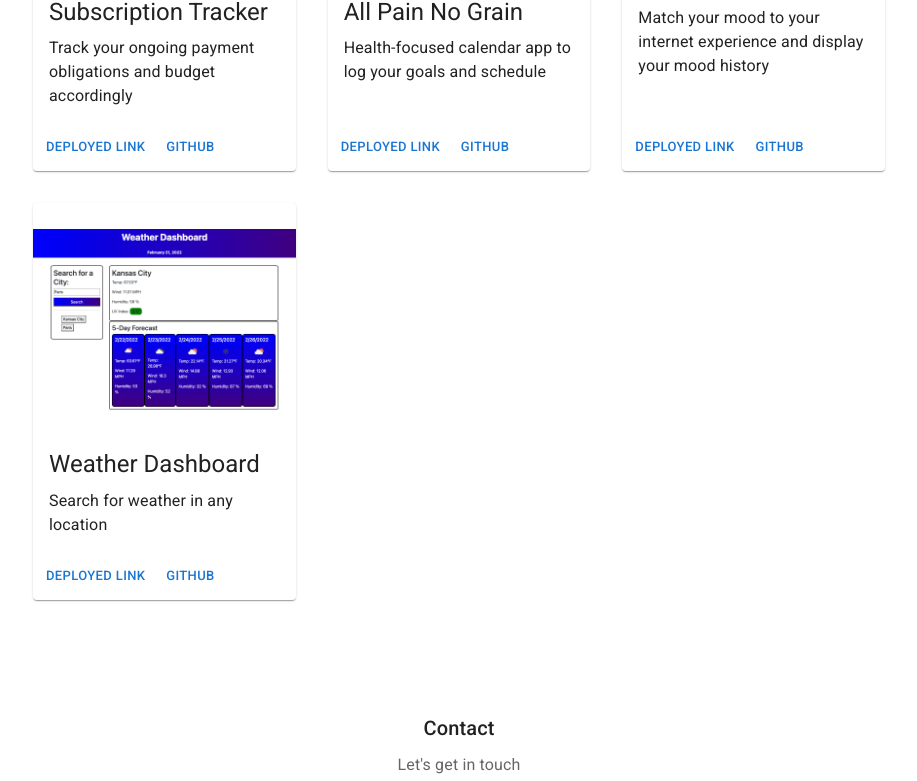
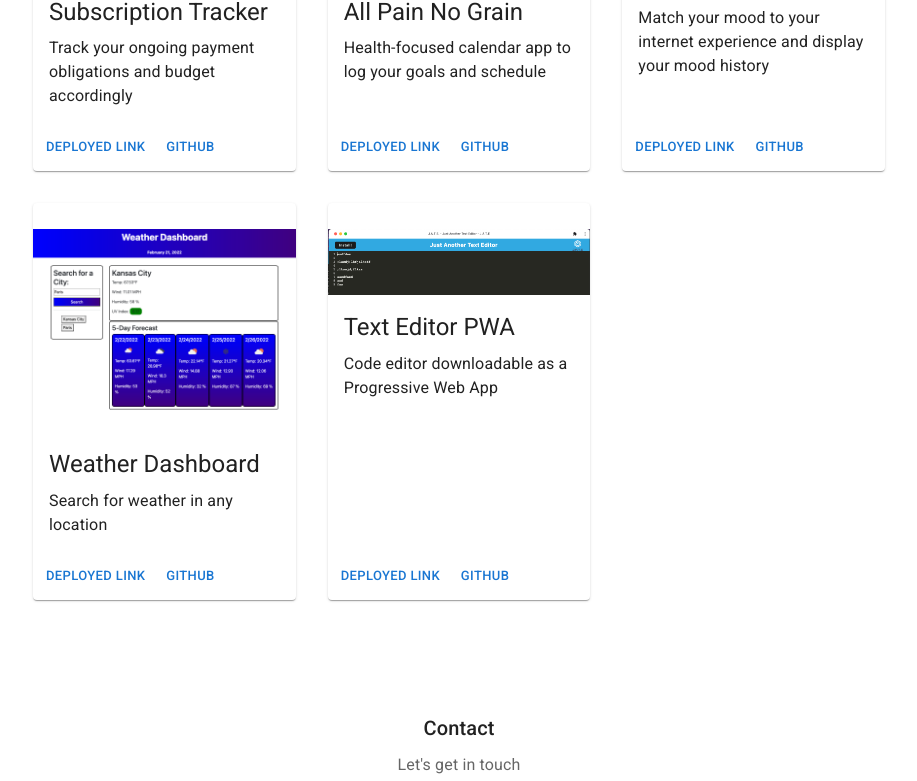
Before and after one commit to alexgeis/React-Portfolio-2, a React (Create React App) app: page / in a window 1280 px wide. Shown: the part 603-1384 px from the top of the page, without its empty margins (181-1098 px from the left). Built offline with nearby package versions, Linux system fonts and the light colour scheme.

Commit message:
add text editor PWA project card

```diff
--- a/src/Album.js
+++ b/src/Album.js
@@ -21,6 +21,7 @@ import SubTracker from "./assets/cache-bandit.png";
 import AllPain from "./assets/all-pain-no-grain.png";
 import VibeLounge from "./assets/Vibe-Lounge-graph.png";
 import WeatherDashboard from "./assets/weather-dashboard-screenshot.png";
+import TextEditorPWA from "./assets/JATE-PWA-screenshot.png";
 
 function Copyright() {
   return (
@@ -74,6 +75,15 @@ const cards = [
     description: "Search for weather in any location",
     deployLink: "https://alexgeis.github.io/Weather-Dashboard/",
     github: "https://github.com/alexgeis/Weather-Dashboard",
+  },
+  {
+    id: 5,
+    src: TextEditorPWA,
+    heading: "Text Editor PWA",
+    alt: "Text Editor PWA homepage",
+    description: "Code editor downloadable as a Progressive Web App",
+    deployLink: "https://pwa-text-editor-ang.herokuapp.com/",
+    github: "https://github.com/alexgeis/PWA-Text-Editor",
   },
 
   //  { id: 4,
```
